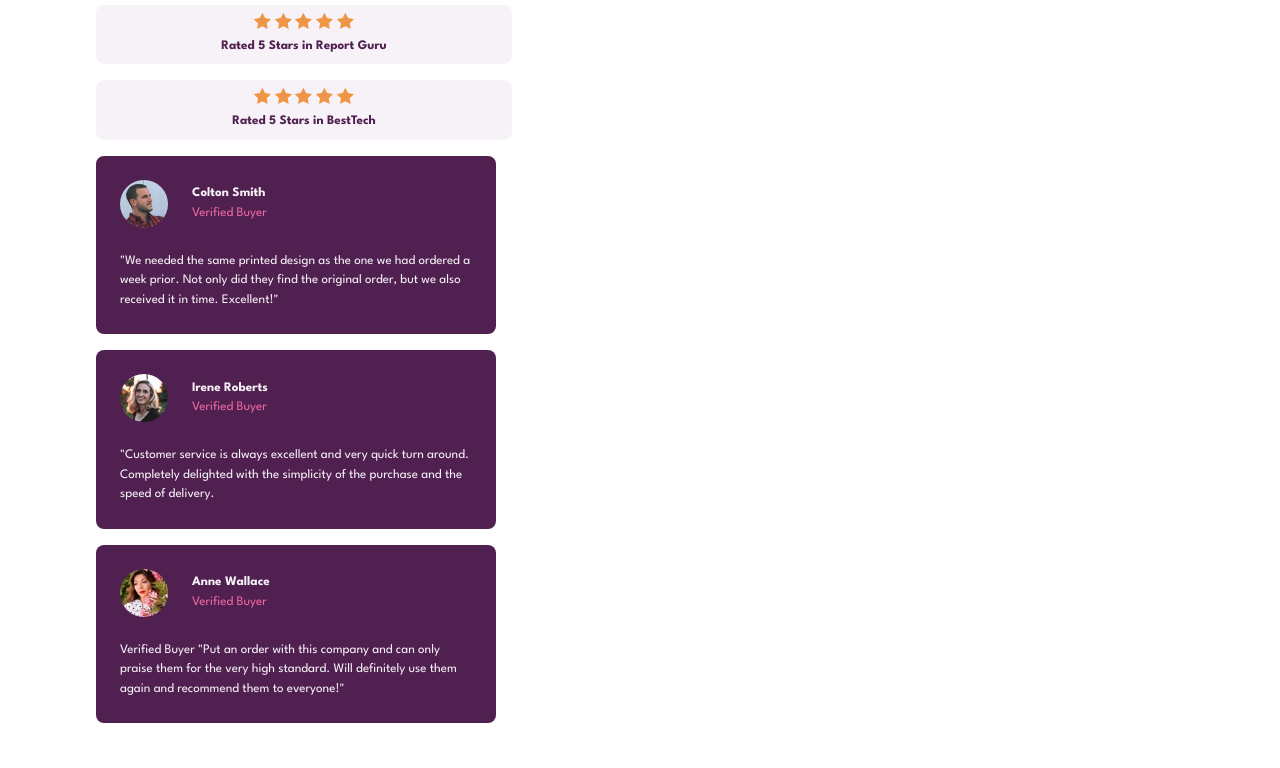
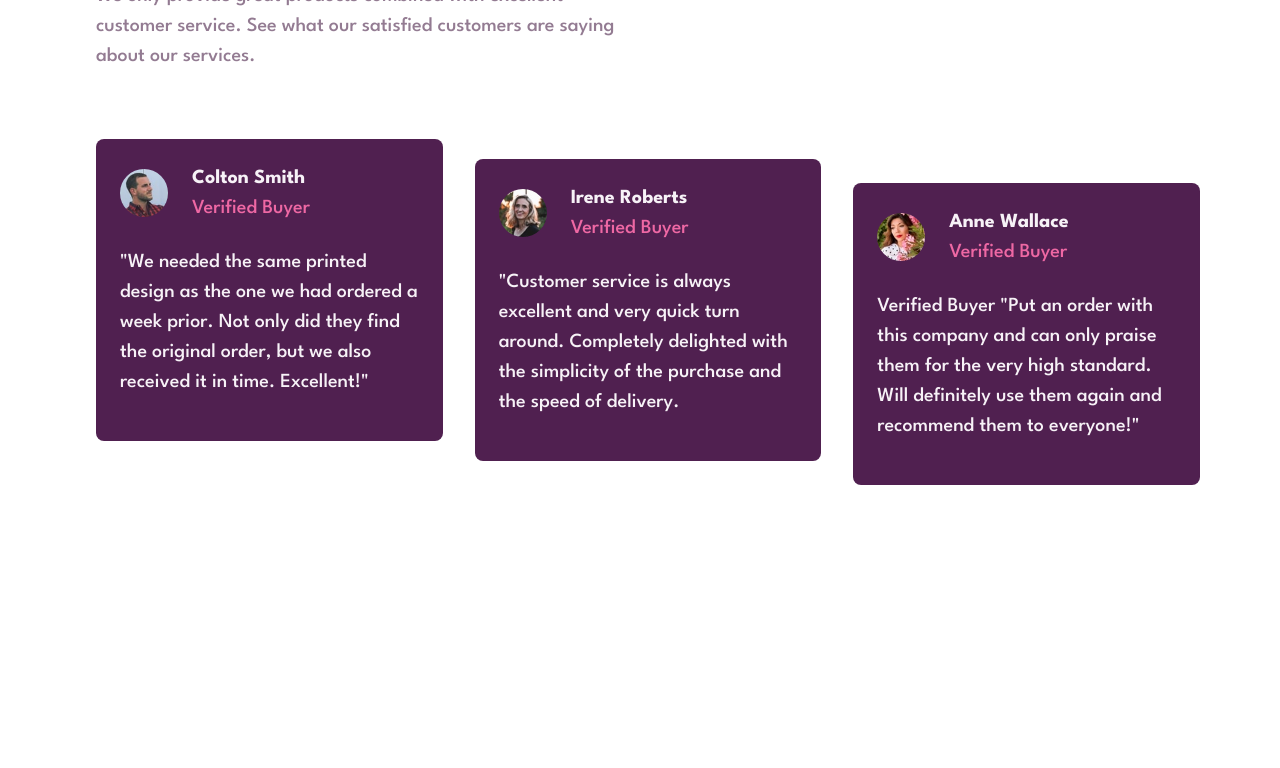
Before and after one commit to karimabdelghanyhefnawy1/Project-3, a plain HTML site: page index.html in a window 1280 px wide. Shown: the part 350-1118 px from the top of the page. After the commit the page ends 880 px from the top, so only its background shows below. Drawn offline with Linux system fonts and the light colour scheme.

Commit message:
transform translateY

```diff
--- a/index.html
+++ b/index.html
@@ -16,19 +16,20 @@
     <title>Frontend Mentor | Social proof section</title>
   </head>
   <body>
+    <div class="container">
     <main>
-      <div class="container">
+      <div class="intro">
     <h1>10,000+ of our users love our products.</h1>
 
     <p class="lead"> We only provide great products combined with excellent customer service.
     See what our satisfied customers are saying about our services.</p>
+     </div>
     <ul class="ratings flow-content">
       <li>Rated 5 Stars in Reviews</li>
       <li>Rated 5 Stars in Report Guru</li>
       <li>Rated 5 Stars in BestTech</li>
       </ul>
-
-    <ul class="quotes flow-content">
+    <ul class="quotes split">
       <li>
         <blockquote>
         <div class="split a-center">
@@ -72,7 +73,7 @@
           </blockquote>
      </li>
     </ul>
+  </main>
       </div>
-    </main>
   </body>
 </html>
--- a/master.css
+++ b/master.css
@@ -20,9 +20,38 @@
 *::after {
     box-sizing: border-box;
 }
-@media (min-width: 50rem) {
+@media (min-width: 50em) {
     :root {
-        --fs-900: 3rem;
+        --fs-900: 4rem;
+    }
+    .split {
+        min-width: 18rem;
+        display: flex;
+        flex-direction: row;
+    }
+    main {
+        display: grid;
+        grid-template-columns: 1fr 1fr;
+        text-align: left;
+        gap: 3rem;
+    }
+    .intro {
+        grid-column: 1 / 2;
+    }
+    .ratings {
+        grid-column: 2 / 3;
+        align-self: center;
+    }
+    .quotes {
+        grid-column: 1 / -1;
+    }
+    h1 {
+        margin-left: auto;
+        margin-right: auto;
+    }
+    .ratings li {
+        display: flex;
+        padding: 1em 3em;
     }
 }
 body {
@@ -40,10 +69,9 @@
     color: var(--clr-primary-700);
     line-height: 1;
     max-width: 20ch;
-    margin-left: auto;
-    margin-right: auto;
     margin-bottom: 1rem;
     font-weight: 800;
+    text-align: left;
  }
 .lead {
     font-size: var(--fs-500);
@@ -79,9 +107,7 @@
     list-style: none;
 }
 img {
-    max-width: 100%;
     width: 3rem;
-    display: block;
     border-radius: 50%;
     margin-right: var(--spacer);
 }
@@ -95,11 +121,11 @@
     color: var(--clr-primary-700);
     background: var(--clr-neutral-200);
     font-weight: 800;
-    padding: .5rem;
+    padding: .75rem 2rem;
     border-radius: var(--br);
     max-width: 25rem;
-    margin: 1rem;
-
+    margin-left: auto;
+    margin-right: auto;
 }
 .ratings > li::before{
         content: '';
@@ -118,11 +144,13 @@
     margin-bottom: 5rem;
 }
 .ratings {
-    --flow-space: 3rem;
+    --flow-space: 1rem;
 }
-li{
+li {
     max-width: 25rem;
     margin: 1rem;
+    font-weight: 500;
+    font-size: 1.25rem;
 }
 .quotes blockquote {
     background: var(--clr-primary-700);
@@ -131,10 +159,8 @@
     border-radius: var(--br);
     padding: var(--spacer);
     max-width: 25rem;
+    height: 90%;
     margin: 0 auto;
-}
-.split {
-    display: flex;
 }
 .a-center{
     align-items: center;
@@ -149,6 +175,30 @@
     font-weight: 800;
 }
 p.lead {
-    color: gray;
-    margin-bottom: 2rem;
+    color: var(--clr-neutral-100);
+    font-weight: 500;
+    font-size: 1.25rem;
 }
+main {
+    display: grid;
+    gap: 3rem 1rem;
+}
+.intro {
+    margin-left: 1rem;
+}
+li:first-of-type {
+    transform: translateX(-3rem);
+}
+li:last-of-type {
+    transform: translateX(3rem);
+    margin-right: 0;
+}
+.quotes  li:nth-child(1) {
+    transform: translateY(.25rem);
+}
+.quotes  li:nth-child(2) {
+    transform: translateY(1.5rem);
+}
+.quotes  li:nth-child(3) {
+    transform: translateY(3rem);
+}
```
